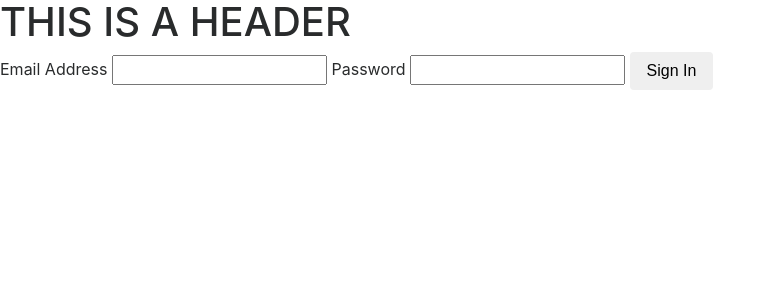
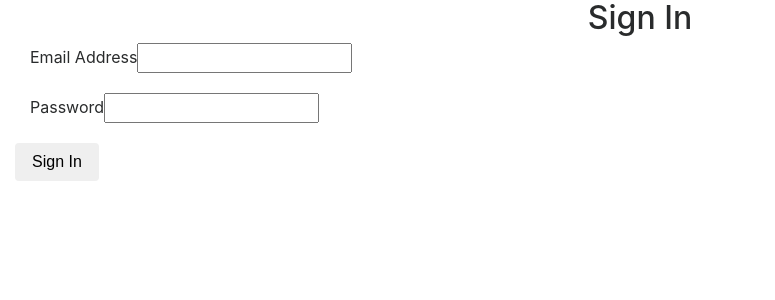
Before and after one commit to unselchr/GroupProject2, a Node server app: page /signin in a window 1280 px wide. Shown: the top 300 px of the page, without its empty margins (0-775 px from the left). Run offline with Node 20, Linux system fonts and the light colour scheme; some libraries are stand-ins or nearby versions.

Commit message:
signin html

```diff
--- a/config/config.json
+++ b/config/config.json
@@ -2,7 +2,7 @@
   "development": {
     "username": "root",
 
-    "password": "Cu3043598$",
+    "password": "Thrawn5531#",
     "database": "farmPredictionDB",
     "host": "localhost",
     "dialect": "mysql"
--- a/views/layouts/main.handlebars
+++ b/views/layouts/main.handlebars
@@ -14,7 +14,6 @@
 </head>
 
 <body>
-  <h1>THIS IS A HEADER</h1>
   {{{body}}}
 </body>
 
--- a/views/signin.handlebars
+++ b/views/signin.handlebars
@@ -1,19 +1,36 @@
 <!DOCTYPE html>
 <html>
 
+
 <head>
-    <title></title>
+    <title>Sign In</title>
 </head>
 
-<body>
-    <form id="signin" name="signin" method="post" action="signin">
+
+       {{!-- <form id="signin" name="signin" method="post" action="signin">
         <label for="email">Email Address</label>
         <input class="text" name="email" type="text" />
         <label for="password">Password</label>
         <input name="password" type="password" />
         <input class="btn" type="submit" value="Sign In" />
+       </form> --}}
+
+<div class="container-fluid bg-grey">
+  <h2 class="text-center">Sign In</h2>
+    <form id="signin" name="signin" method="post" action="signin">
+        <div class="col-sm-6 form-group">
+          <label for="email">Email Address</label><input class="text" name="email" type="text" />
+        </div>
+        <div class="col-sm-6 form-group">
+          <label for="password">Password</label><input name="password" type="password" />
+        </div>
+      <div class="row">
+        <div class="col-sm-12 form-group">
+          <input class="btn" type="submit" value="Sign In" />
+        </div>
+      </div>
     </form>
+</div>
 
-</body>
 
 </html>
```
Also changed, not shown: stocker-chart/style.css (+7 -0 lines).
